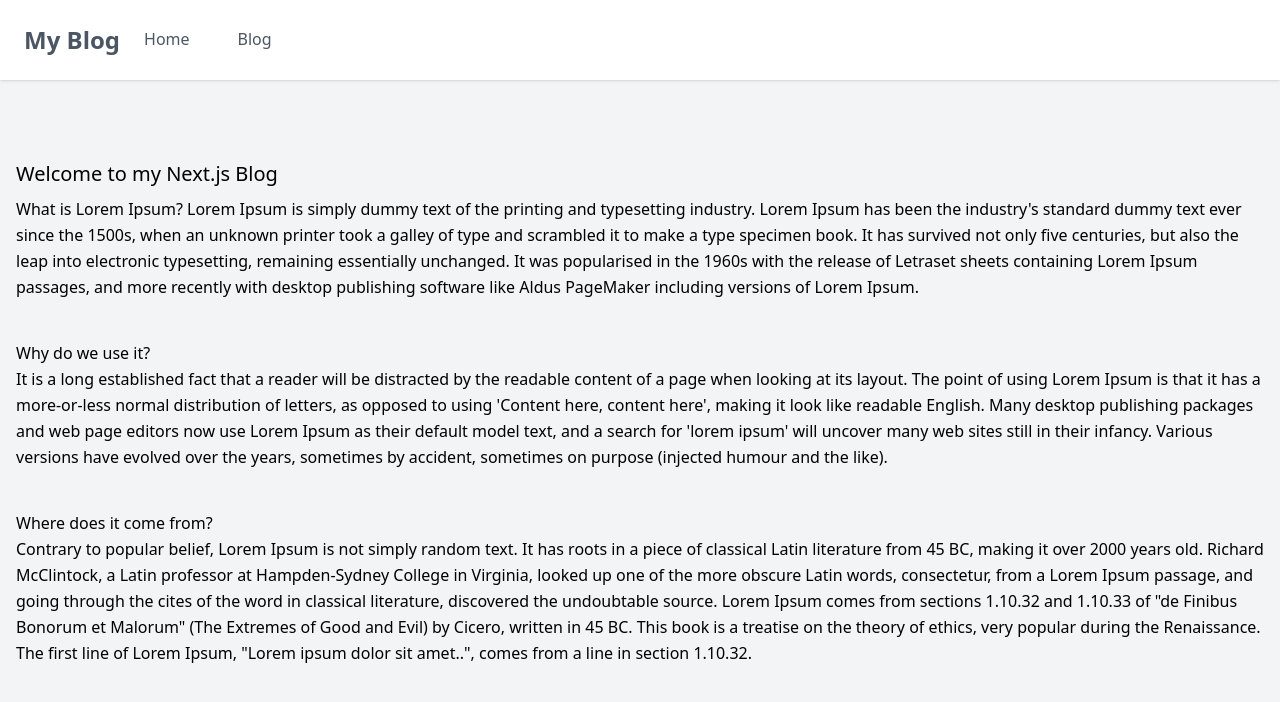
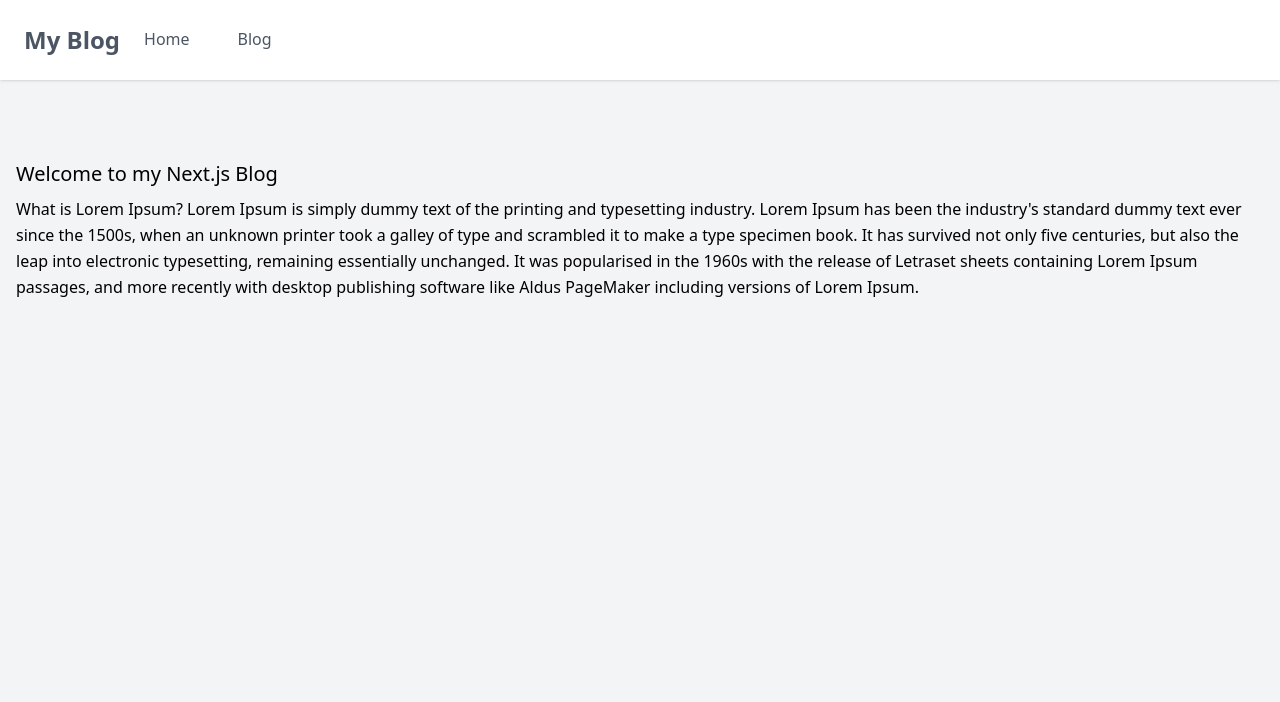
Before and after one commit to xlrflars/nextjs-mdx-blog, a Next.js app: page / in a window 1280 px wide. Shown: the top 702 px of the page. Built offline with nearby package versions, Linux system fonts and the light colour scheme.

Commit message:
fixed a problem

```diff
--- a/app/blogs/first_blog.mdx
+++ b/app/blogs/first_blog.mdx
@@ -7,7 +7,7 @@
 
 **My First BlogPost**
 
-		<p>
+
     	It is a long established fact that a reader will be distracted by the readable
         content of a page when looking at its layout. The point of using Lorem Ipsum is
         that it has a more-or-less normal distribution of letters, as opposed to using
@@ -16,4 +16,3 @@
         text, and a search for 'lorem ipsum' will uncover many web sites still in their infancy.
         Various versions have evolved over the years, sometimes by accident, sometimes on purpose
         (injected humour and the like).
-    	</p>
--- a/app/blogs/fourth_blog.mdx
+++ b/app/blogs/fourth_blog.mdx
@@ -7,7 +7,7 @@
 
 **My Fourth BlogPost**
 
-		<p>
+
     	It is a long established fact that a reader will be distracted by the readable
         content of a page when looking at its layout. The point of using Lorem Ipsum is
         that it has a more-or-less normal distribution of letters, as opposed to using
@@ -16,6 +16,6 @@
         text, and a search for 'lorem ipsum' will uncover many web sites still in their infancy.
         Various versions have evolved over the years, sometimes by accident, sometimes on purpose
         (injected humour and the like).
-    	</p
+
 
 >
--- a/app/blogs/second_blog.mdx
+++ b/app/blogs/second_blog.mdx
@@ -7,7 +7,7 @@
 
 **My Second BlogPost**
 
-		<p>
+
     	It is a long established fact that a reader will be distracted by the readable
         content of a page when looking at its layout. The point of using Lorem Ipsum is
         that it has a more-or-less normal distribution of letters, as opposed to using
@@ -16,4 +16,3 @@
         text, and a search for 'lorem ipsum' will uncover many web sites still in their infancy.
         Various versions have evolved over the years, sometimes by accident, sometimes on purpose
         (injected humour and the like).
-    	</p>
--- a/app/blogs/third_blog.mdx
+++ b/app/blogs/third_blog.mdx
@@ -7,7 +7,6 @@
 
 **My Third BlogPost**
 
-		<p>
     	It is a long established fact that a reader will be distracted by the readable
         content of a page when looking at its layout. The point of using Lorem Ipsum is
         that it has a more-or-less normal distribution of letters, as opposed to using
@@ -16,4 +15,3 @@
         text, and a search for 'lorem ipsum' will uncover many web sites still in their infancy.
         Various versions have evolved over the years, sometimes by accident, sometimes on purpose
         (injected humour and the like).
-    	</p>
--- a/app/page.tsx
+++ b/app/page.tsx
@@ -5,7 +5,7 @@
     <div className="container mx-auto p-4">
       <h2 className="text-xl font-medium">Welcome to my Next.js Blog</h2>
       <p className="mt-2 leading-relaxed justify-start mb-">
-      <div className="mb-10">
+
         What is Lorem Ipsum?
         Lorem Ipsum is simply dummy text of the printing and typesetting industry.
         Lorem Ipsum has been the industry's standard dummy text ever since the 1500s,
@@ -16,29 +16,6 @@
         and more recently with desktop publishing software like Aldus PageMaker including
         versions of Lorem Ipsum.
 
-      </div>
-      <div className="mb-10">
-      <h2 className="font-medium">Why do we use it?</h2>
-        It is a long established fact that a reader will be distracted by the readable
-        content of a page when looking at its layout. The point of using Lorem Ipsum is
-        that it has a more-or-less normal distribution of letters, as opposed to using
-        'Content here, content here', making it look like readable English. Many desktop
-        publishing packages and web page editors now use Lorem Ipsum as their default model
-        text, and a search for 'lorem ipsum' will uncover many web sites still in their infancy.
-        Various versions have evolved over the years, sometimes by accident, sometimes on purpose
-        (injected humour and the like).
-      </div>
-      <div className="mb-10">
-      <h2 className="font-medium">Where does it come from?</h2>
-        Contrary to popular belief, Lorem Ipsum is not simply random text. It has roots in a piece of
-        classical Latin literature from 45 BC, making it over 2000 years old. Richard McClintock,
-        a Latin professor at Hampden-Sydney College in Virginia, looked up one of the more obscure Latin words,
-        consectetur, from a Lorem Ipsum passage, and going through the cites of the word in classical literature,
-        discovered the undoubtable source. Lorem Ipsum comes from sections 1.10.32 and 1.10.33 of "de Finibus
-        Bonorum et Malorum" (The Extremes of Good and Evil) by Cicero, written in 45 BC. This book is a treatise
-        on the theory of ethics, very popular during the Renaissance. The first line of Lorem Ipsum, "Lorem ipsum
-        dolor sit amet..", comes from a line in section 1.10.32.
-      </div>
       </p>
     </div>
   );
```
